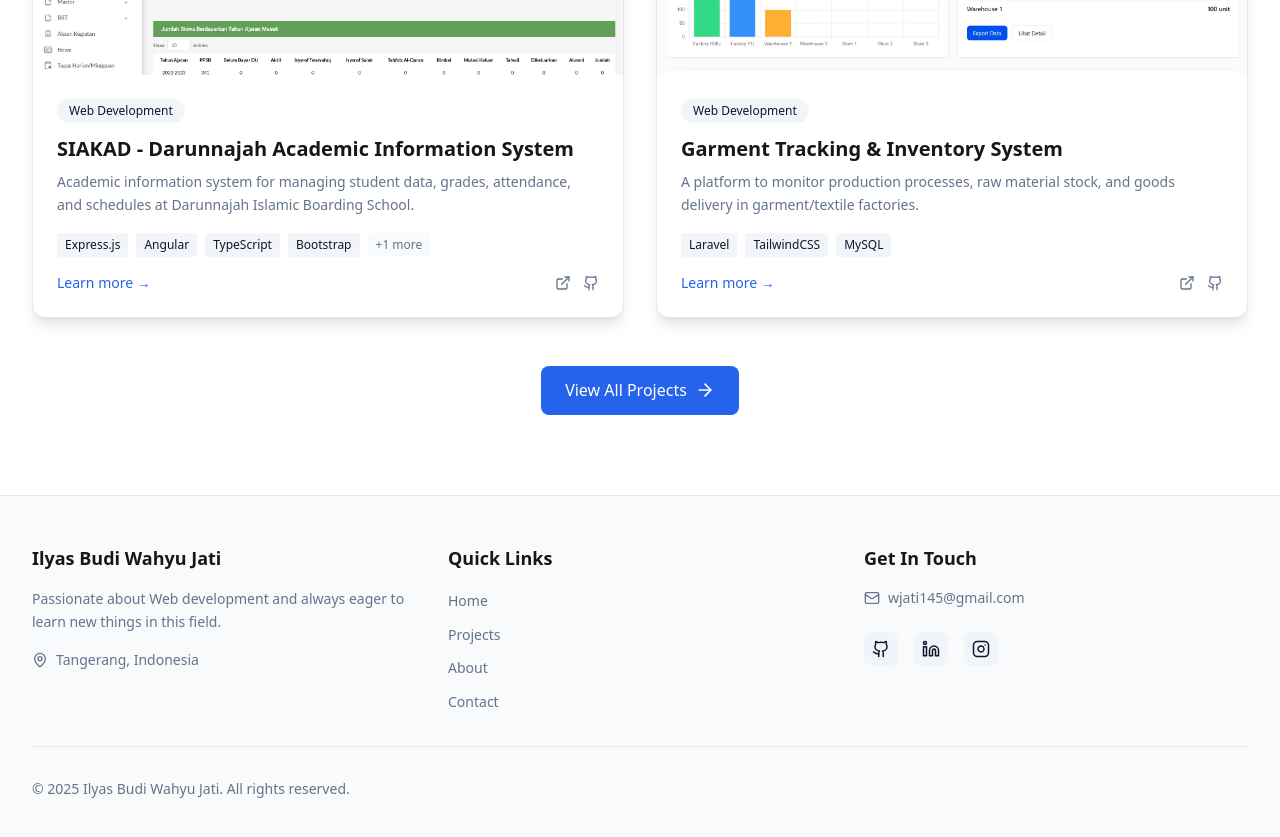
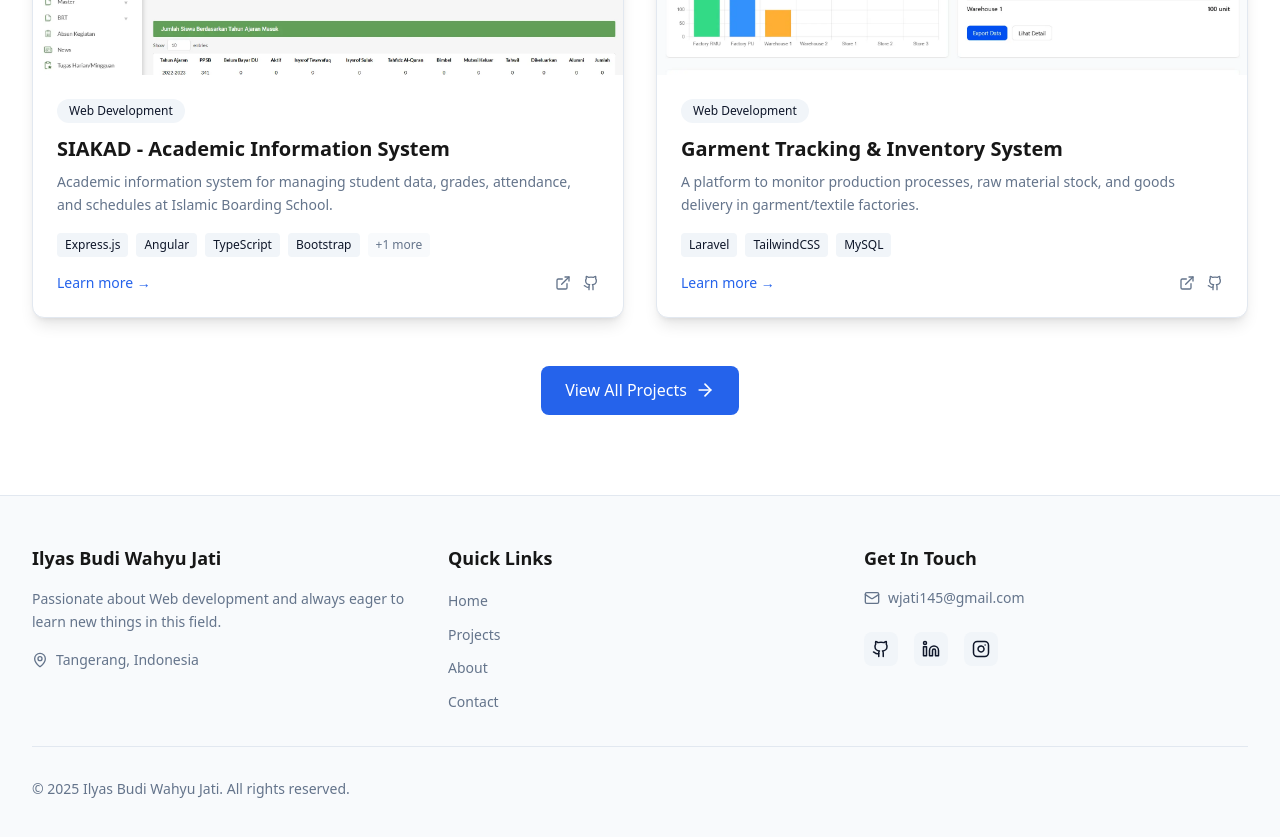
Before and after one commit to IlyasBudi/Portfolio, a Next.js app: page / in a window 1280 px wide. Shown: the part 1580-2417 px from the top of the page. Built offline with nearby package versions, Linux system fonts and the light colour scheme.

Commit message:
Refactor SIAKAD project details and update configuration; remove outdated markdown file

```diff
--- a/public/admin/config.yml
+++ b/public/admin/config.yml
@@ -8,7 +8,7 @@ backend:
 media_folder: public/images/projects   # folder upload di repo:contentReference[oaicite:6]{index=6}
 public_folder: /images/projects        # path publik untuk gambar:contentReference[oaicite:7]{index=7}
 
-publish_mode: editorial_workflow    # mengaktifkan editorial workflow (draft, ready, published)
+# publish_mode: editorial_workflow    # mengaktifkan editorial workflow (draft, ready, published)
 open_authoring: false               # false karena repo public dan Anda punya akses push penuh
 
 collections:
--- a/src/app/page.tsx
+++ b/src/app/page.tsx
@@ -15,9 +15,9 @@ export default function Home() {
     // Mock featured projects data
     const mockProjects: Project[] = [
       {
-        slug: 'siakad-darunnajah',
-        title: 'SIAKAD - Darunnajah Academic Information System',
-        description: 'Academic information system for managing student data, grades, attendance, and schedules at Darunnajah Islamic Boarding School.',
+        slug: 'siakad',
+        title: 'SIAKAD - Academic Information System',
+        description: 'Academic information system for managing student data, grades, attendance, and schedules at Islamic Boarding School.',
         category: 'Web Development',
         featured: true,
         techStack: ['Express.js', 'Angular', 'TypeScript', 'Bootstrap', 'PostgreSQL'],
--- a/src/app/projects/page.tsx
+++ b/src/app/projects/page.tsx
@@ -17,9 +17,9 @@ export default function ProjectsPage() {
     // Mock projects data
     const mockProjects: Project[] = [
       {
-        slug: 'siakad-darunnajah',
-        title: 'SIAKAD - Darunnajah Academic Information System',
-        description: 'Academic information system for managing student data, grades, attendance, and schedules at Darunnajah Islamic Boarding School.',
+        slug: 'siakad',
+        title: 'SIAKAD - Academic Information System',
+        description: 'Academic information system for managing student data, grades, attendance, and schedules at Islamic Boarding School.',
         category: 'Web Development',
         featured: true,
         techStack: ['Express.js', 'Angular', 'TypeScript', 'Bootstrap', 'PostgreSQL'],
```
Also changed, not shown: src/content/projects/siakad.md (renamed from src/content/projects/siakad-darunnajah.md).
